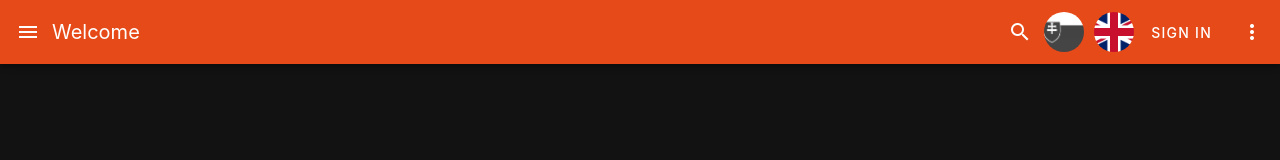
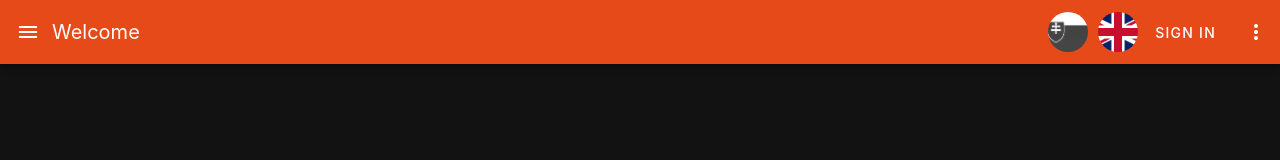
Before and after one commit to FilipCorba/ZaverecneZadanie_4_frontEnd, a Vue app: page /welcome in a window 1280 px wide. Shown: the top 160 px of the page. Built offline with nearby package versions, Linux system fonts and the light colour scheme.

Commit message:
navbar zatial nefunguje rozkliknutie

```diff
--- a/src/components/Navbar.vue
+++ b/src/components/Navbar.vue
@@ -1,9 +1,15 @@
 <template>
-  <v-app-bar color="deep-orange-darken-2">
+  <layout>
+    <v-app-bar color="deep-orange-darken-2">
     <template v-slot:image> </template>
 
     <template v-slot:prepend>
-      <v-app-bar-nav-icon></v-app-bar-nav-icon>
+      <!--<v-app-bar-nav-icon></v-app-bar-nav-icon>-->
+      <v-app-bar-nav-icon
+
+          @click.stop="drawer = !drawer"
+        ></v-app-bar-nav-icon>
+
       <v-app-bar-title>{{
         $store.getters.currentTranslations.welcome
       }}</v-app-bar-title>
@@ -11,9 +17,9 @@
 
     <v-spacer></v-spacer>
 
-    <v-btn icon>
+    <!--<v-btn icon>
       <v-icon>mdi-magnify</v-icon>
-    </v-btn>
+    </v-btn>-->
 
     <div class="flags-wrapper">
       <v-avatar
@@ -34,8 +40,21 @@
       $store.getters.currentTranslations.sign_in
     }}</v-btn>
 
-    <v-btn id="menu-activator" icon> <v-icon>mdi-dots-vertical</v-icon> </v-btn
-    ><v-menu activator="#menu-activator">
+    <v-btn id="menu-activator" icon> <v-icon>mdi-dots-vertical</v-icon> </v-btn>
+
+    <v-navigation-drawer v-model="drawer" app temporary>
+      <v-list>
+        <v-list-item
+          v-for="(item, index) in items"
+          :key="index"
+          @click="handleMenuItemClick(item)"
+        >
+          <v-list-item-title>{{ item.title }}</v-list-item-title>
+        </v-list-item>
+      </v-list>
+    </v-navigation-drawer>
+
+    <!--<v-menu activator="#menu-activator">
       <v-list>
         <v-list-item
           v-for="(item, index) in items"
@@ -46,12 +65,15 @@
           <v-list-item-title>{{ item.title }}</v-list-item-title>
         </v-list-item>
       </v-list>
-    </v-menu>
+    </v-menu>-->
+
   </v-app-bar>
+
+</layout>
 </template>
 
 <script setup>
-import { ref, computed } from "vue";
+import { ref, computed } from "vue";//,watch
 import { useStore } from "vuex";
 import { useRouter } from "vue-router";
 
@@ -59,6 +81,8 @@ const store = useStore();
 const router = useRouter();
 const selectedLanguage = ref(store.getters.currentLanguage);
 const isAuthenticated = computed(() => store.getters.isAuthenticated);
+const drawer = ref(false);
+
 
 const changeLanguage = (language) => {
   selectedLanguage.value = language;
@@ -79,7 +103,7 @@ const items = computed(() => [
 
 const handleMenuItemClick = (item) => {
   if (item.title === store.getters.currentTranslations.logout) {
-    logout();a
+    logout();
   } else if (item.title === store.getters.currentTranslations.profile) {
     router.push("/profile");
   }
```
